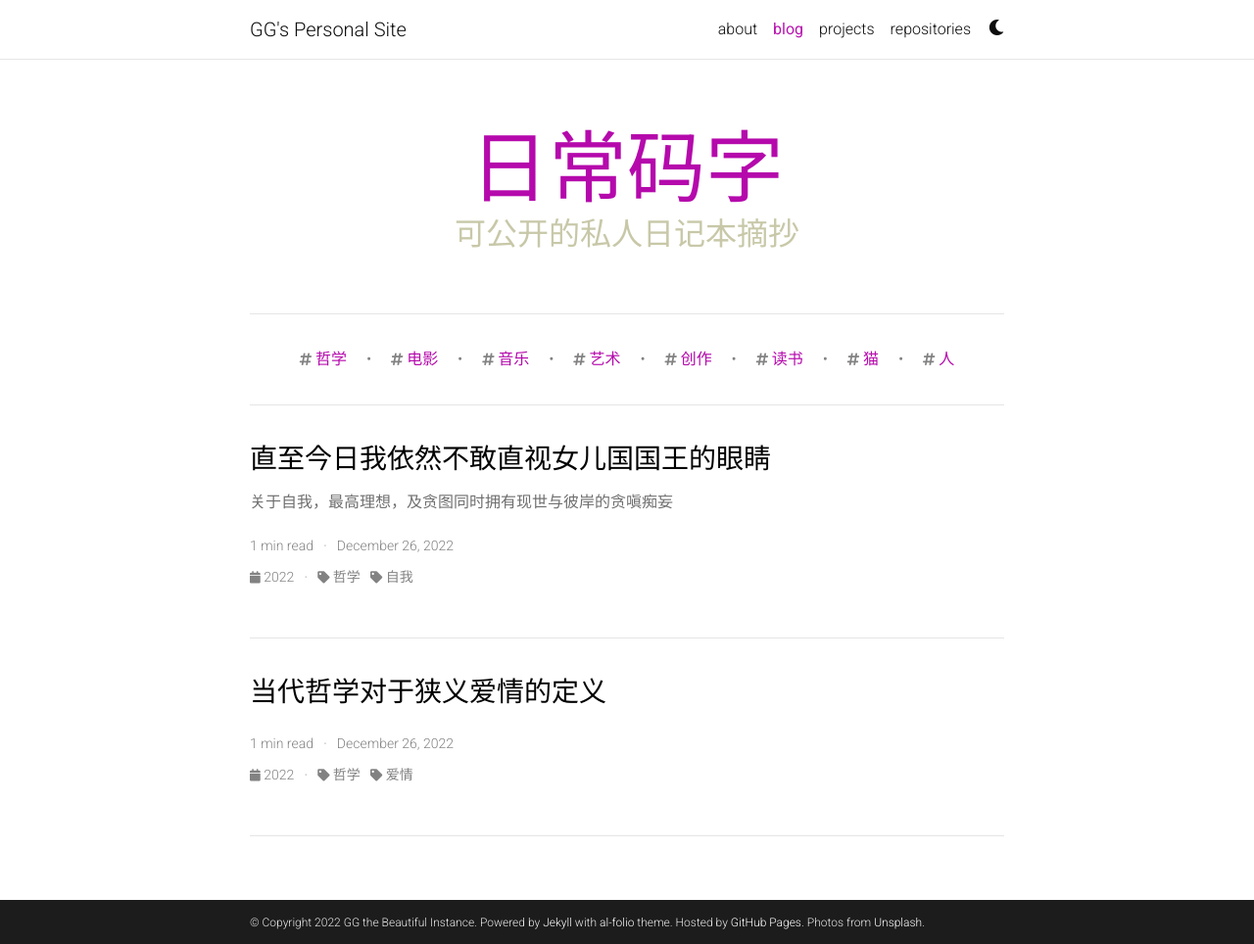
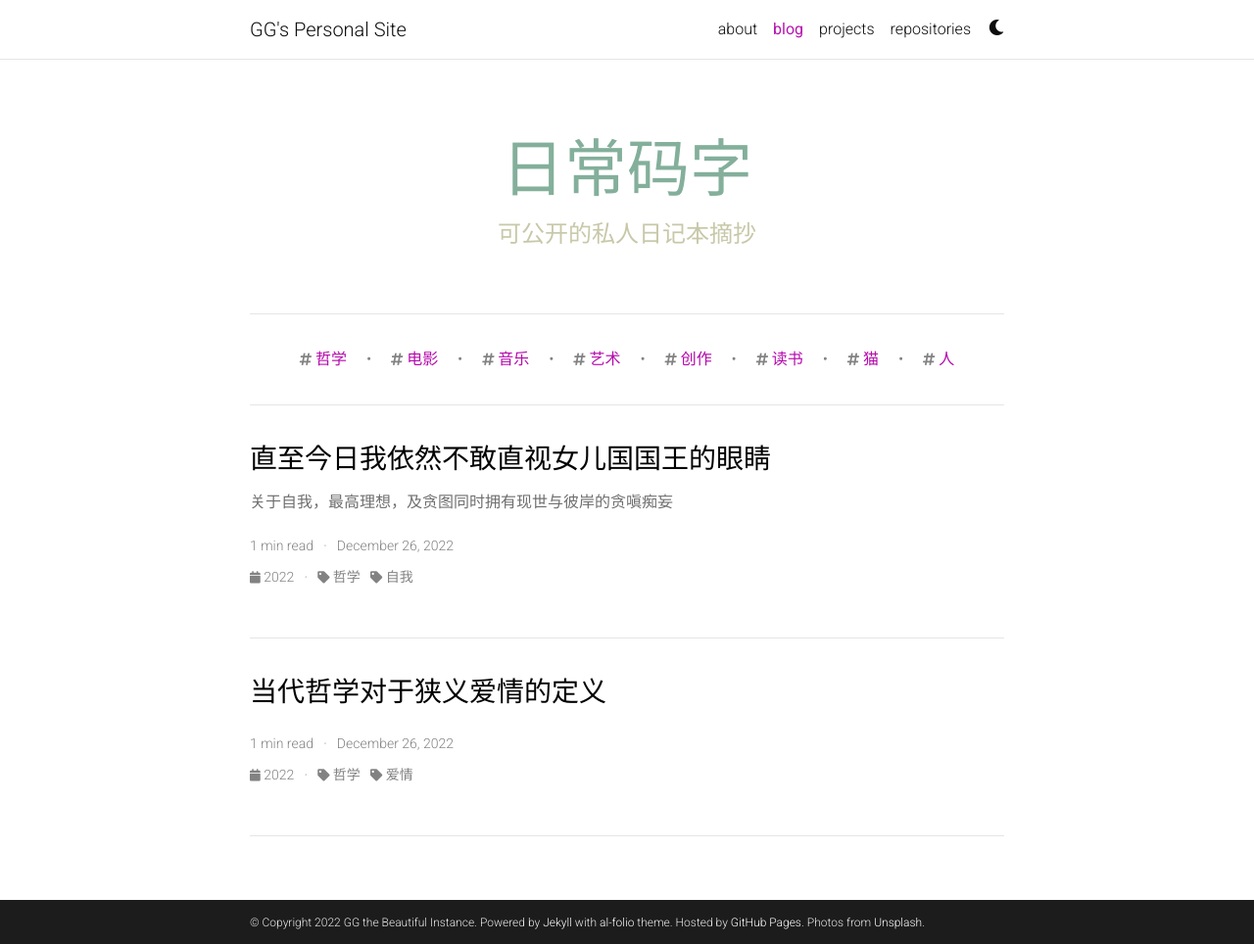
Before and after one commit to GroovyGG/norisama.github.io, a Jekyll site: the page built from blog/index.html, in a window 1280 px wide and 964 px high. Shown: the whole window at 98% size. Built offline with Jekyll 4.4.1, drawn with Linux system fonts in a browser that asks for light colours; the list of posts is cut into pages by our own code; comment, search, counter and statistics services are not loaded; a style sheet for code colours, icons or effects is not loaded.

Commit message:
edit format color

```diff
--- a/_sass/_base.scss
+++ b/_sass/_base.scss
@@ -334,8 +334,12 @@
   padding-top: 2rem;
   padding-bottom: 3rem;
   h1 {
-    color: var(--global-theme-color);
-    font-size: 5rem;
+
+    font-size: 4rem;
+  }
+  h2 {
+
+    font-size: 1.5rem;
   }
 }
 
--- a/_sass/_layout.scss
+++ b/_sass/_layout.scss
@@ -1,6 +1,7 @@
 /******************************************************************************
  * Content
  ******************************************************************************/
+
 
 body {
   padding-bottom: 70px;
--- a/_sass/_themes.scss
+++ b/_sass/_themes.scss
@@ -38,7 +38,7 @@
   --global-code-bg-color: #{$code-bg-color-dark};
   --global-text-color: #{$grey-color-light};
   --global-text-color-light: #{$grey-color-light};
-  --global-theme-color: #{$cyan-color};
+  --global-theme-color: #dbc7da;
   --global-hover-color: #{$cyan-color};
   --global-footer-bg-color: #{$grey-color-light};
   --global-footer-text-color: #{$grey-color-dark};
```
